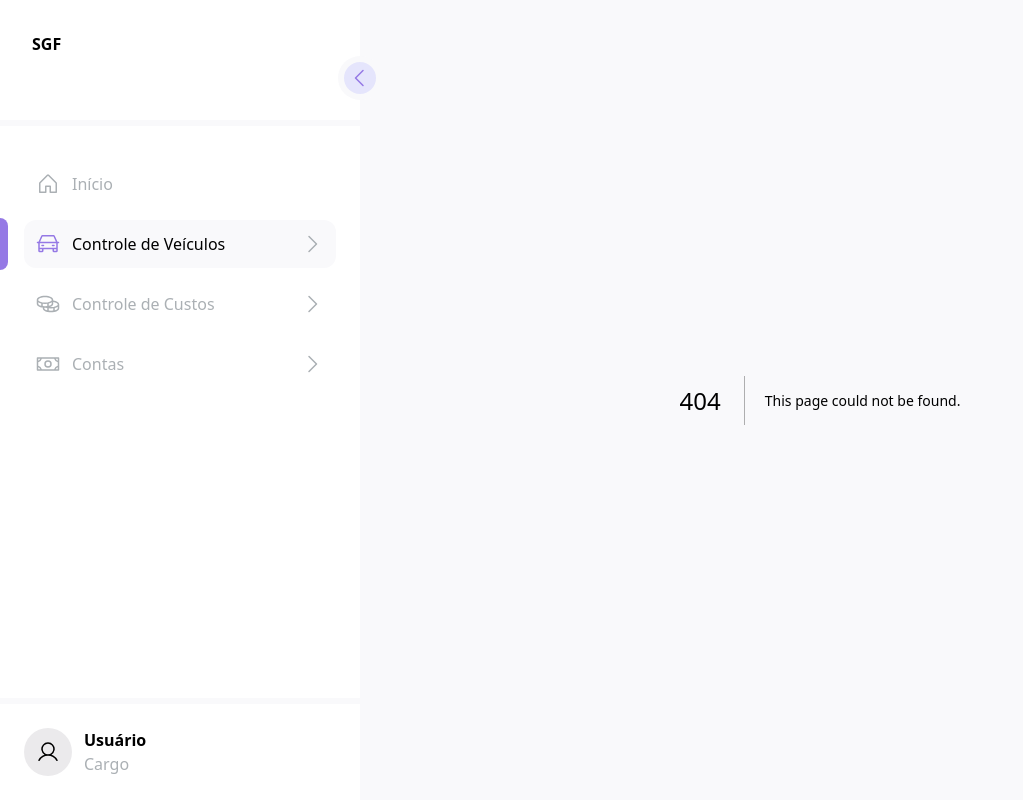
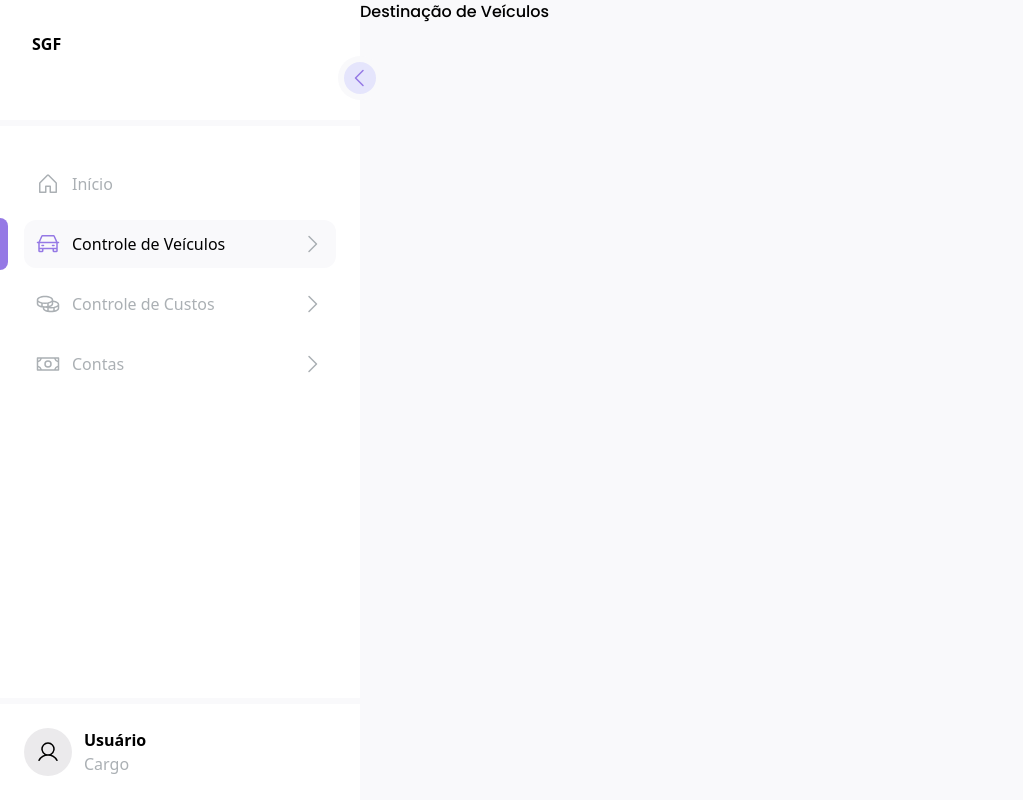
Before and after one commit to RichardeLira/city-hall-vehicle-control, a Next.js app in the folder front-end/: page /vehicle-control/vehicles-destination in a window 1280 px wide. Before the commit this address had no page. Shown: the whole page, without its empty margins (0-1023 px from the left). Built offline with nearby package versions, Linux system fonts and the light colour scheme.

Commit message:
implement destination pages

```diff
--- /dev/null
+++ b/front-end/src/pages/vehicle-control/destination-cancellation/index.tsx
@@ -0,0 +1,3 @@
+export default function DestinationCancellation() {
+  return <div>Baixa de Destinação</div>
+}
--- /dev/null
+++ b/front-end/src/pages/vehicle-control/vehicles-destination/index.tsx
@@ -0,0 +1,3 @@
+export default function VehiclesDestination() {
+  return <div>Destinação de Veículos</div>
+}
```
